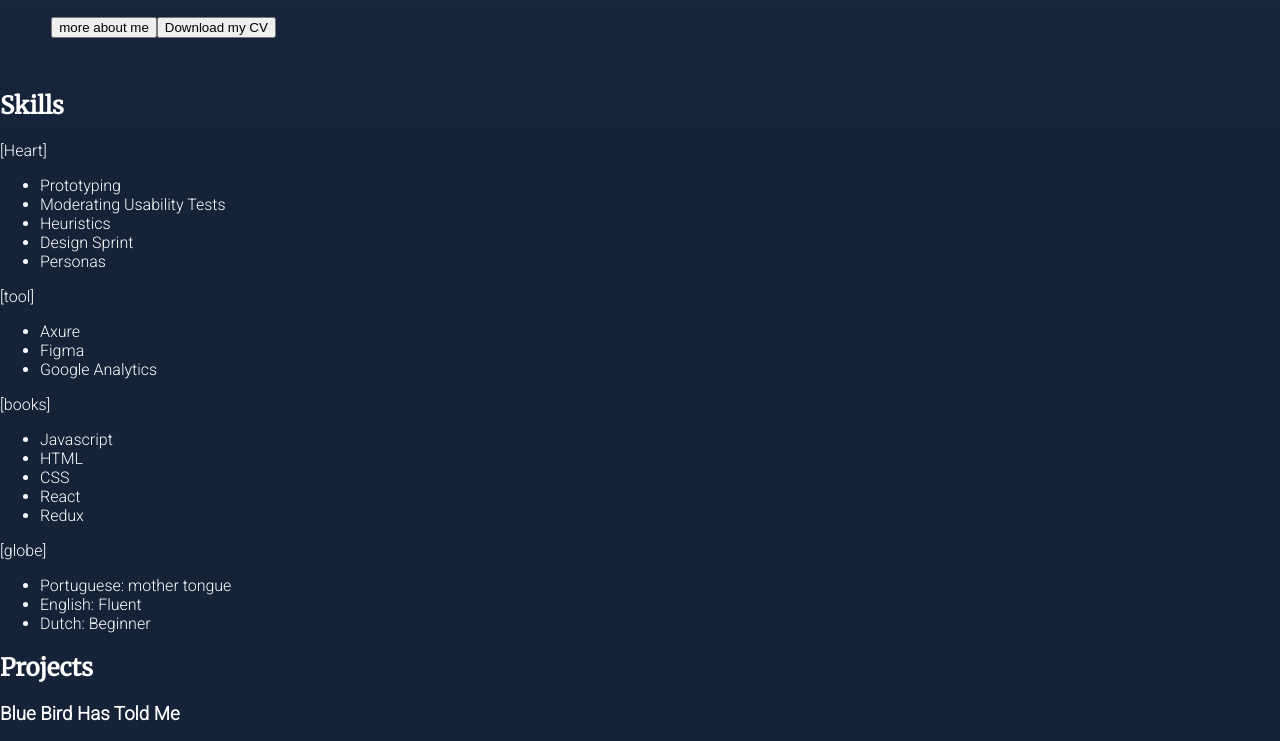
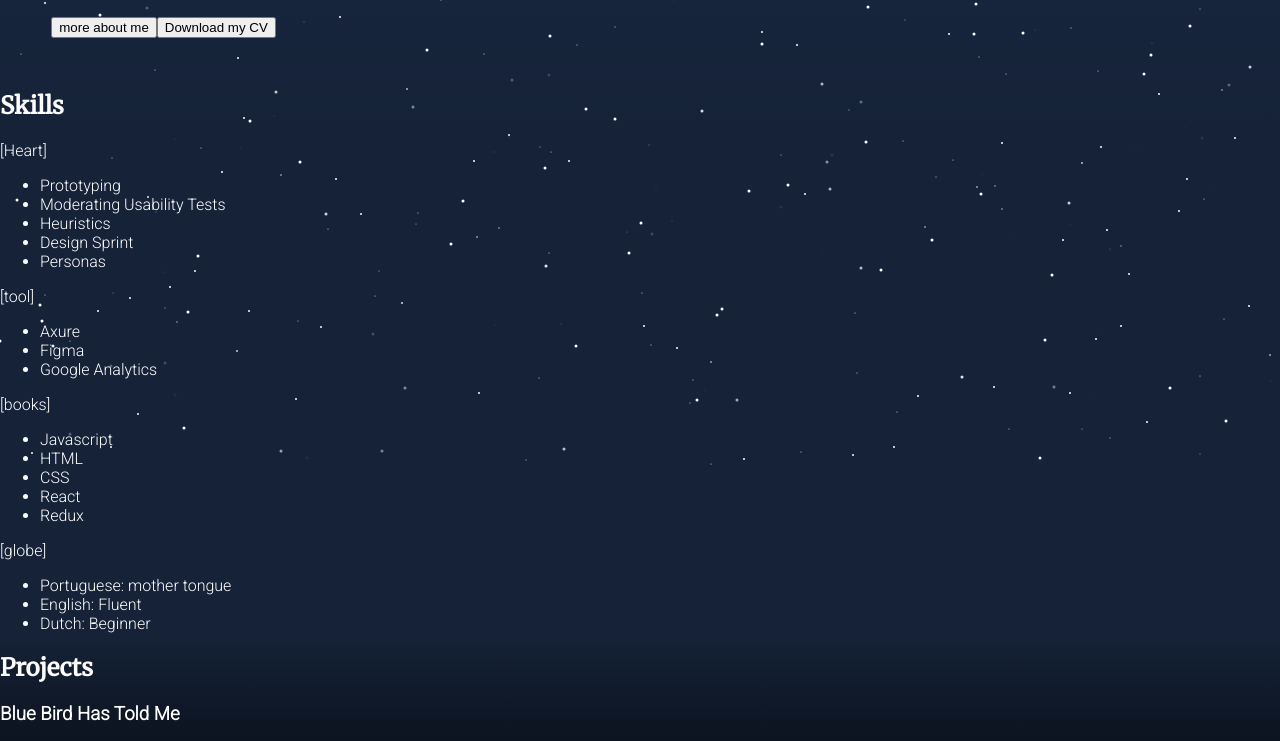
Before and after one commit to anamartins/work, a React app: page / in a window 1280 px wide. Shown: the part 135-876 px from the top of the page. Built offline with nearby package versions, Linux system fonts and the light colour scheme.

Commit message:
Adding stars and shooting stars

```diff
--- a/package.json
+++ b/package.json
@@ -10,6 +10,7 @@
   "author": "Ana Martins",
   "license": "ISC",
   "dependencies": {
+    "gsap": "^3.5.1",
     "parcel-bundler": "^1.12.4",
     "prettier": "^2.1.2",
     "react": "^16.13.1",
--- a/src/components/hello/hello.js
+++ b/src/components/hello/hello.js
@@ -1,25 +1,202 @@
 import React from "react";
 import { Link } from "react-router-dom";
+import gsap from "gsap";
 
 import "./style.scss";
 
 class Hello extends React.Component {
   constructor(props) {
     super(props);
+    (this.stars = []),
+      (this.shootingStars = [
+        {
+          x: this.randomizeNumber(0, window.innerWidth, false),
+          y: 0,
+          opacity: 1,
+          size: 1,
+          length: 10,
+          angle: this.randomizeNumber(Math.PI / 6, (5 * Math.PI) / 6, false),
+        },
+      ]),
+      (this.state = {
+        canvasWidth: window.innerWidth,
+        canvasHeight: 600,
+        constellation: 300,
+      });
+
+    this.ref = React.createRef();
+
+    this.randomizeNumber = this.randomizeNumber.bind(this);
+    this.initCanvas = this.initCanvas.bind(this);
+    this.drawStar = this.drawStar.bind(this);
+    this.sparkleStars = this.sparkleStars.bind(this);
+    this.drawAllStars = this.drawAllStars.bind(this);
+    this.drawShootingStar = this.drawShootingStar.bind(this);
+    this.shootStar = this.shootStar.bind(this);
+  }
+
+  componentDidMount() {
+    let width = window.innerWidth;
+    this.setState({ windowWidth: width });
+    this.initCanvas();
+  }
+
+  initCanvas() {
+    let canvas = this.ref.current;
+    let ctx = canvas.getContext("2d");
+    let canvasHeight = this.state.canvasHeight;
+    let canvasWidth = this.state.canvasWidth;
+    const radius = [0.5, 1, 1.5];
+
+    for (let i = 0; i < this.state.constellation; i++) {
+      let posX = this.randomizeNumber(0, canvasWidth, true);
+      let posY = this.randomizeNumber(0, canvasHeight, true);
+      let starSize = this.randomizeNumber(0, 3, true);
+      this.stars[i] = { x: posX, y: posY, opacity: 1, size: radius[starSize] };
+    }
+
+    //defining the canvas space
+    ctx.fillStyle = "transparent";
+    ctx.fillRect(0, 0, canvasWidth, canvasHeight);
+
+    setInterval(() => {
+      this.drawAllStars(ctx);
+    }, 1000 / 30);
+
+    setInterval(() => {
+      this.sparkleStars();
+    }, 500 / 30);
+
+    this.shootStar();
+  }
+
+  drawAllStars(ctx) {
+    let shootingStarsNumber = this.shootingStars.length;
+    ctx.clearRect(0, 0, this.state.canvasWidth, this.state.canvasHeight);
+    for (let i = 0; i < shootingStarsNumber; i++) {
+      this.drawShootingStar(ctx, i);
+    }
+    for (let i = 0; i < this.state.constellation; i++) {
+      this.drawStar(ctx, i);
+    }
+  }
+
+  drawShootingStar(ctx, i) {
+    let shootingStar = this.shootingStars[i];
+    ctx.beginPath();
+    ctx.arc(
+      shootingStar.x,
+      shootingStar.y,
+      shootingStar.size, //radius of the circle
+      0,
+      2 * Math.PI
+    );
+    ctx.fillStyle = `rgba(255, 255, 255, ${shootingStar.opacity})`;
+    ctx.fill();
+
+    let xPositionTo =
+      shootingStar.x - shootingStar.length * Math.cos(shootingStar.angle);
+    let yPositionTo =
+      shootingStar.y - shootingStar.length * Math.sin(shootingStar.angle);
+
+    ctx.moveTo(shootingStar.x, shootingStar.y);
+    ctx.lineTo(xPositionTo, yPositionTo);
+
+    ctx.strokeStyle = `rgba(255, 255, 255, ${shootingStar.opacity})`;
+    ctx.stroke();
+  }
+
+  drawStar(ctx, i) {
+    let star = this.stars[i];
+
+    ctx.beginPath();
+    ctx.arc(
+      star.x,
+      star.y,
+      star.size, //radius of the circle
+      0,
+      2 * Math.PI
+    );
+    ctx.fillStyle = `rgba(255, 255, 255, ${star.opacity})`;
+    ctx.fill();
+  }
+
+  sparkleStars() {
+    let i = this.randomizeNumber(0, this.state.constellation, true);
+    let star = this.stars[i];
+
+    gsap.to(star, {
+      duration: 2,
+      opacity: 0,
+    });
+
+    gsap.to(star, {
+      duration: 2,
+      delay: 2,
+      opacity: 1,
+    });
+  }
+
+  shootStar() {
+    let shootingStar = this.shootingStars[0];
+    let mult = 1;
+
+    if (shootingStar.angle > Math.PI / 4) {
+      mult = -1;
+    }
+
+    gsap.to(shootingStar, {
+      duration: 4,
+      ease: "sine.in",
+      x: shootingStar.x - 300 * Math.cos(shootingStar.angle) * mult,
+      y: shootingStar.y - 300 * Math.sin(shootingStar.angle) * mult,
+      size: shootingStar.size,
+      length: shootingStar.length + 10,
+    });
+    gsap.to(shootingStar, {
+      duration: 1,
+      delay: 4,
+      size: shootingStar.size + 1,
+      length: 0,
+    });
+    gsap.to(shootingStar, {
+      duration: 1,
+      delay: 5,
+      opacity: 0,
+    });
+  }
+
+  randomizeNumber(min, max, isInteger) {
+    if (isInteger) {
+      return Math.floor(Math.random() * (max - min)) + min;
+    } else {
+      return Math.random() * (max - min) + min;
+    }
   }
 
   render() {
     return (
       <div className="hello">
+        <canvas
+          id="skyCanvas"
+          className="canvas"
+          width={this.state.canvasWidth}
+          height={this.state.canvasHeight}
+          ref={this.ref}
+        ></canvas>
+        <div className="content">
           <h1>
             Hello, my name is <span className="highlighting">Ana</span>
           </h1>
+
           <p className="subtitle">and I've done this website!</p>
           <Link to="/about-me">
             {" "}
             <input type="button" value="more about me" />
           </Link>
+
           <input type="button" value="Download my CV" />
+        </div>
       </div>
     );
   }
--- a/src/components/hello/style.scss
+++ b/src/components/hello/style.scss
@@ -1,8 +1,8 @@
 .hello {
+  .content {
     margin-top: 0;
     padding: 2%;
     margin: 0 2% 2% 2%;
-
     .highlighting {
       background-color: #b0147d;
       padding-right: 0.2rem;
@@ -12,4 +12,30 @@
     .subtitle {
       font-size: 20px;
     }
+
+    .star {
+      background-color: #ffffff;
+      border-radius: 100%;
+      position: absolute;
+      opacity: 0.7;
+      &.small {
+        width: 5px;
+        height: 5px;
       }
+      &.medium {
+        width: 10px;
+        height: 10px;
+      }
+      &.large {
+        width: 15px;
+        height: 15px;
+      }
+    }
+  }
+
+  .canvas {
+    margin: 0;
+    padding: 0;
+    position: absolute;
+  }
+}
--- a/src/views/homeView/homeView.js
+++ b/src/views/homeView/homeView.js
@@ -16,7 +16,6 @@ class HomeView extends React.Component {
         <Hello />
         <Skills />
         <Projects />
-        <BlogPosts />
         <FindMe />
       </div>
     );
```
Also changed, not shown: 1 other file. Lines whose indentation alone changed are shown as unchanged.
